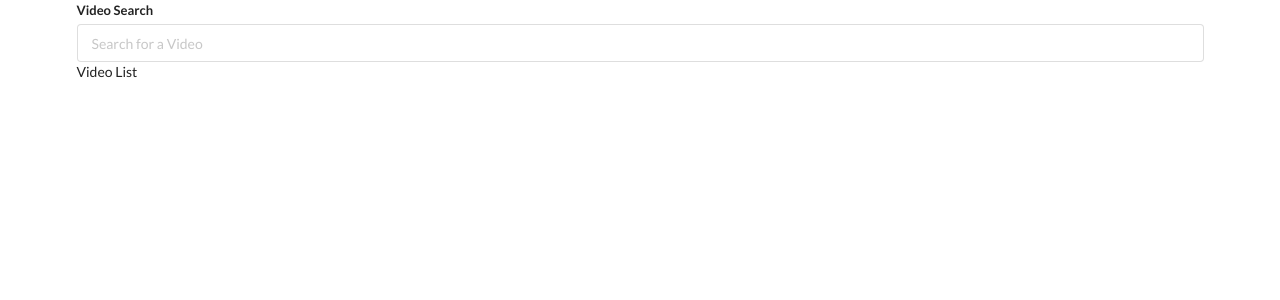
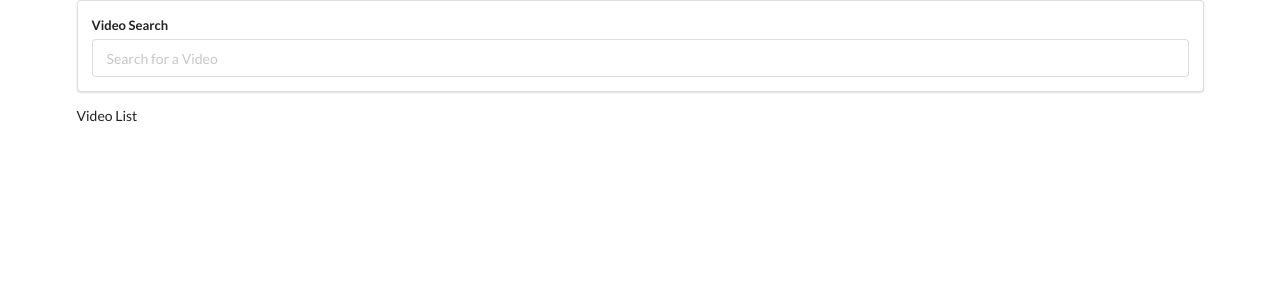
Before and after one commit to alex-andres/video-search, a React (Create React App) app: page / in a window 1280 px wide. Shown: the top 300 px of the page. Built offline with nearby package versions, Linux system fonts and the light colour scheme.

Commit message:
add youtube api async call

```diff
--- a/package.json
+++ b/package.json
@@ -3,6 +3,7 @@
   "version": "0.1.0",
   "private": true,
   "dependencies": {
+    "axios": "^0.18.0",
     "react": "^16.8.6",
     "react-dom": "^16.8.6",
     "react-scripts": "3.0.1"
--- /dev/null
+++ b/src/api/youtube.js
@@ -0,0 +1,11 @@
+import axios from 'axios';
+const KEY = 'AIzaSyCr16J6C-28rx9UEMtt5GW2o0NmYlEceMA';
+
+export default axios.create({
+  baseURL: 'https://www.googleapis.com/youtube/v3/',
+  params: {
+    part: 'snippet',
+    maxResults: 5,
+    key: KEY
+  }
+});
--- a/src/components/App.js
+++ b/src/components/App.js
@@ -1,12 +1,22 @@
 import React from 'react';
 import SearchBar from './SearchBar';
 import VideoList from './VideoList';
+import youtube from '../api/youtube';
 
 class App extends React.Component {
+  onTermSubmit = async term => {
+    const response = await youtube.get('/search', {
+      params: {
+        q: term
+      }
+    });
+    console.log(response);
+    return response;
+  };
   render() {
     return (
       <div className="ui container">
-        <SearchBar />
+        <SearchBar onFormSubmit={this.onTermSubmit} />
         <VideoList />
       </div>
     );
--- a/src/components/SearchBar.js
+++ b/src/components/SearchBar.js
@@ -6,10 +6,15 @@ class SearchBar extends React.Component {
   onInputChange = event => {
     this.setState({ term: event.target.value });
   };
+  onFormSubmit = event => {
+    event.preventDefault();
+    this.props.onFormSubmit(this.state.term);
+  };
 
   render() {
     return (
-      <form className="ui form">
+      <div className="search-bar ui segment">
+        <form onSubmit={this.onFormSubmit} className="ui form">
           <div className="field">
             <label>Video Search</label>
             <input
@@ -21,6 +26,7 @@ class SearchBar extends React.Component {
             />
           </div>
         </form>
+      </div>
     );
   }
 }
```
Also changed, not shown: 1 other file (tests, documents, lock files or other folders). Lines whose indentation alone changed are shown as unchanged.
